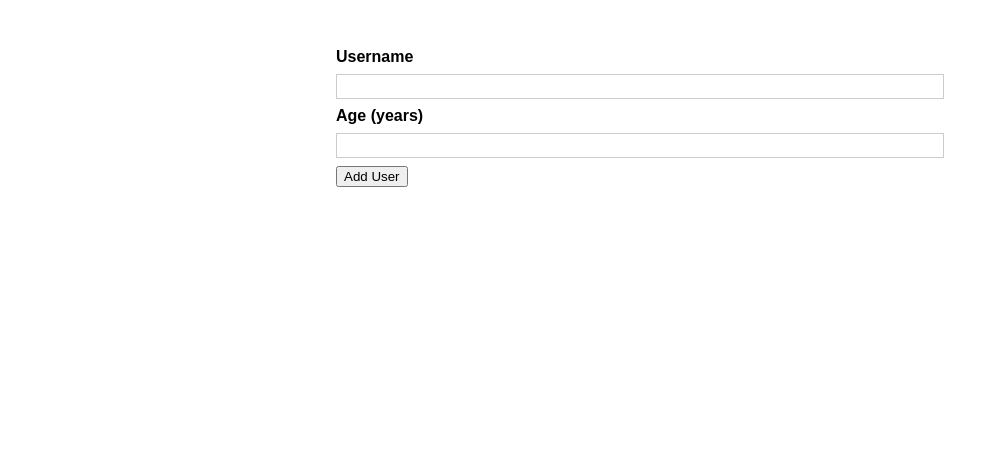
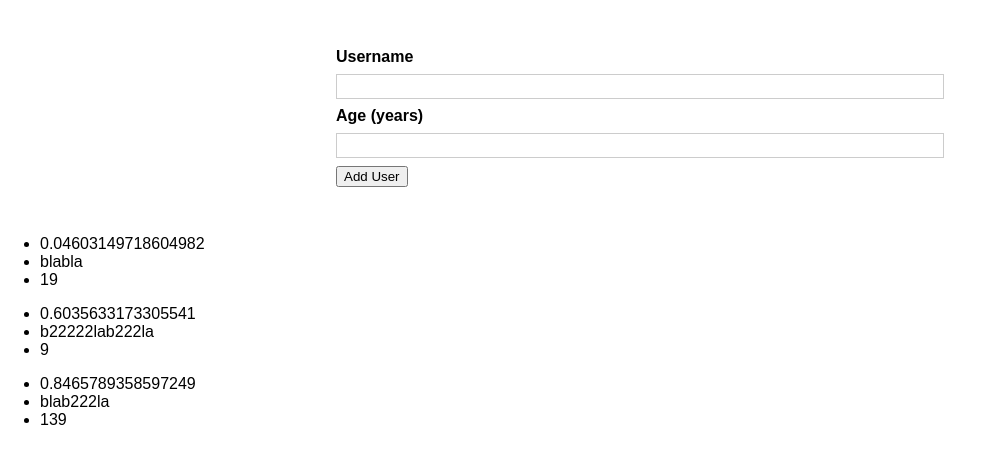
Before and after one commit to matjazkic/udemypracticeproject-2, a React (Create React App) app: page / in a window 1280 px wide. Shown: the top 464 px of the page, without its empty margins (0-983 px from the left). Built offline with nearby package versions, Linux system fonts and the light colour scheme.

Commit message:
added UserList, made a static version to display data, now i need to save and lift data from AddUser to App and pass it down to UserList to render users

```diff
--- a/src/App.js
+++ b/src/App.js
@@ -1,9 +1,12 @@
 import React from "react";
 import AddUser from "./components/AddUser";
+import UserList from "./components/UserList";
+
 function App() {
   return (
     <div>
       <AddUser />
+      <UserList />
     </div>
   );
 }
--- a/src/components/UserList.js
+++ b/src/components/UserList.js
@@ -0,0 +1,22 @@
+import React from "react";
+
+const UserList = () => {
+  const dummyData = [
+    { key: Math.random(), Name: "blabla", Age: 19 },
+    { key: Math.random(), Name: "b22222lab222la", Age: 9 },
+    { key: Math.random(), Name: "blab222la", Age: 139 },
+  ];
+
+  return (
+    <div>
+      {dummyData.map((dumbData) => (
+        <ul>
+          <li>{dumbData.key}</li>
+          <li>{dumbData.Name}</li>
+          <li>{dumbData.Age}</li>
+        </ul>
+      ))}
+    </div>
+  );
+};
+export default UserList;
```
